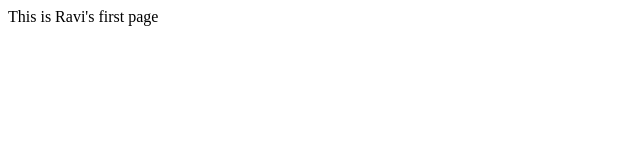
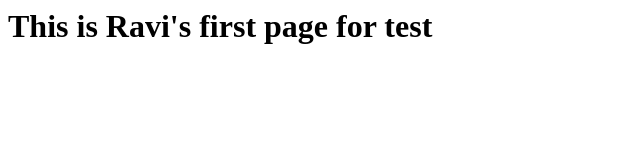
Before and after one commit to raviavahd1705/testlab, a plain HTML site: page index.html in a window 1280 px wide. Shown: the whole page, without its empty margins (0-640 px from the left). Drawn offline with Linux system fonts and the light colour scheme.

Commit message:
Update index.html

```diff
--- a/index.html
+++ b/index.html
@@ -1,3 +1,3 @@
 <html>
-  <h>This is Ravi's first page</h>
+  <h1>This is Ravi's first page for test</h1>
 </html>
```
